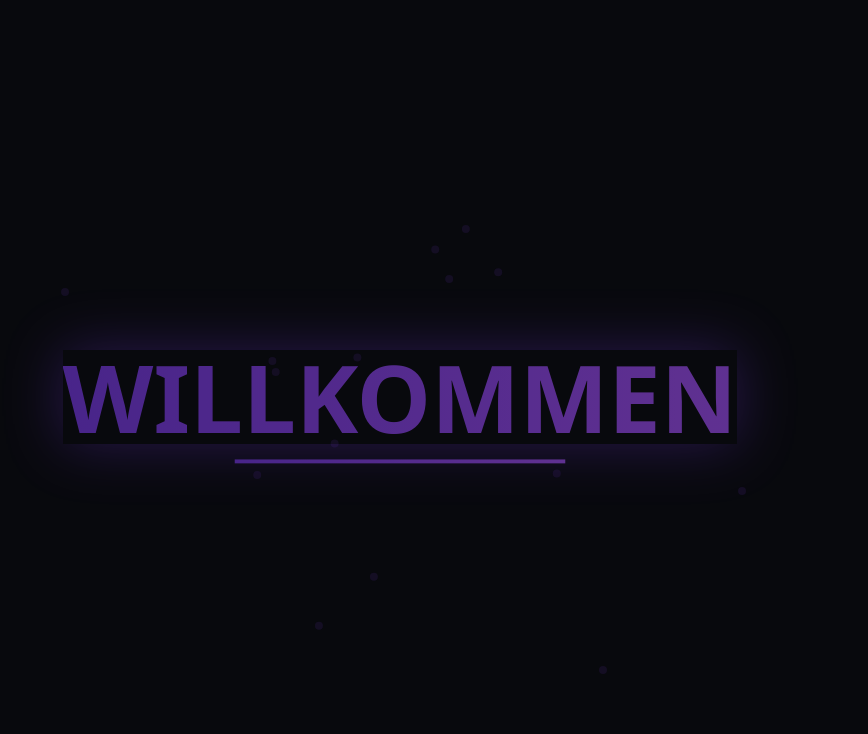
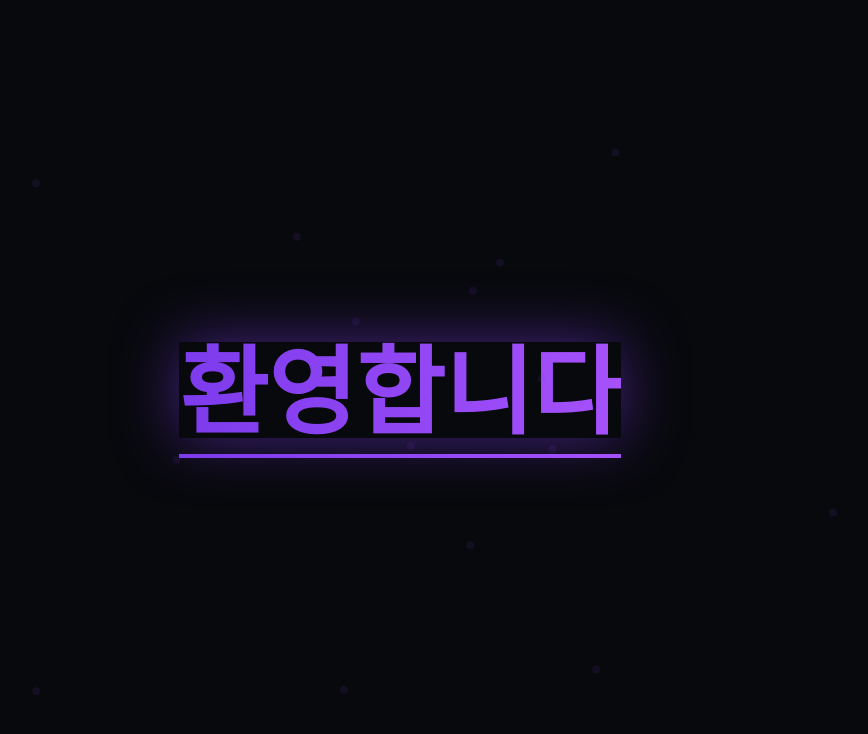
Before and after one commit to prats4344/pratiyusha-portfolio, a React (Vite) app: page / in a window 1280 px wide. Shown: the top 734 px of the page, without its empty margins (240-1108 px from the left). Built offline with nearby package versions, Linux system fonts and the light colour scheme.

Commit message:
WelcomeScreen.tsx

```diff
--- a/src/components/WelcomeScreen.tsx
+++ b/src/components/WelcomeScreen.tsx
@@ -11,9 +11,7 @@ const WelcomeScreen = ({ onComplete }: { onComplete: () => void }) => {
     "ସ୍ୱାଗତ",
     "স্বাগতম",
     "BIENVENIDO",
-    "BIENVENUE",
-    "WILLKOMMEN",
-    "환영합니다"  // Korean welcome
+    "환영합니다"
   ];
 
   useEffect(() => {
```
